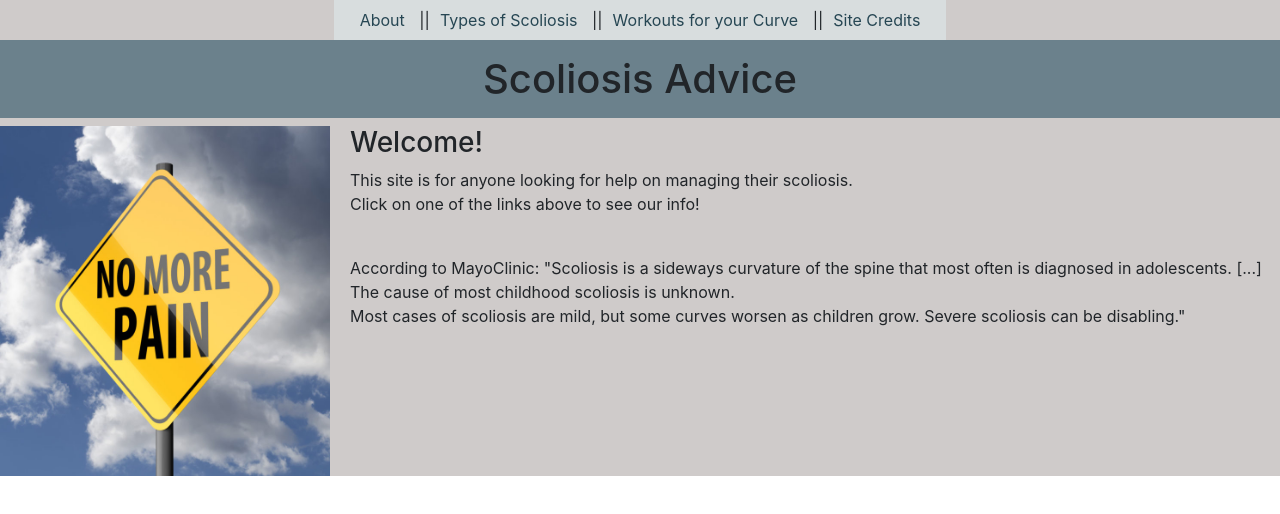
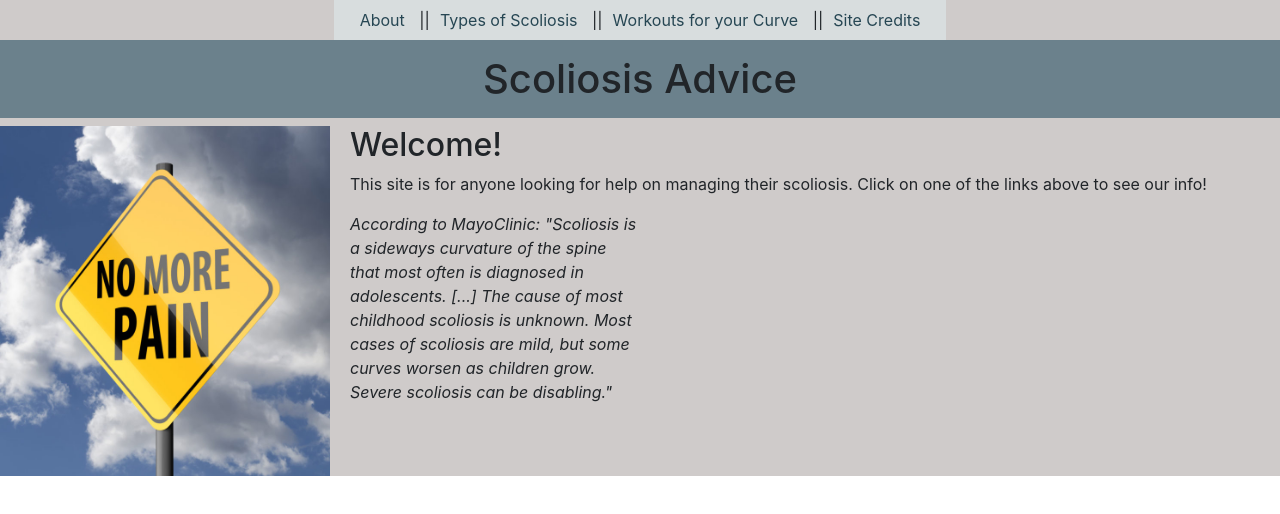
Before and after one commit to YoshiMejia/scoliosis-SPA, a React (Create React App) app: page / in a window 1280 px wide. Shown: the top 514 px of the page. Built offline with nearby package versions, Linux system fonts and the light colour scheme.

Commit message:
syntax: moving divs and id's around

```diff
--- a/src/components/About.js
+++ b/src/components/About.js
@@ -2,32 +2,32 @@ import React from "react";
 import no_more_pain from '../media/no_more_pain.jpeg'
 
 export const About = () => (
-  <div id="main">
+  <div >
     <div>
       <h1>Scoliosis Advice</h1>
     </div>
 
-  <div>
-    <img src={no_more_pain} alt='street sign that says no more pain' id="nomore_sign"/>
-  </div>
+  <div id="main">
     <div>
-      <h3>Welcome!</h3>
+      <img src={no_more_pain} alt='street sign that says no more pain' id="nomore_sign"/>
     </div>
 
     <div>
-      <p>This site is for anyone looking for help on managing their scoliosis.
-      < br/>
-      Click on one of the links above to see our info!</p>
-      < br/>
+      <h2>Welcome!</h2>
     </div>
 
-    <text>
-      According to MayoClinic: "Scoliosis is a sideways curvature of the spine that most often is diagnosed in adolescents.
-      [...] The cause of most childhood scoliosis is unknown.
-      < br/>
-      Most cases of scoliosis are mild, but some curves worsen as children grow. Severe scoliosis can be disabling."
-    </text>
+    <div>
+      <p>
+        This site is for anyone looking for help on managing their scoliosis.
+        Click on one of the links above to see our info!
+        </p>
+    </div>
 
-    < br/>
+      <div id="mayoclinic">
+        According to MayoClinic: "Scoliosis is a sideways curvature of the spine that most often is diagnosed in adolescents.
+        [...] The cause of most childhood scoliosis is unknown.
+        Most cases of scoliosis are mild, but some curves worsen as children grow. Severe scoliosis can be disabling."
+      </div>
+    </div>
   </div>
 )
```
